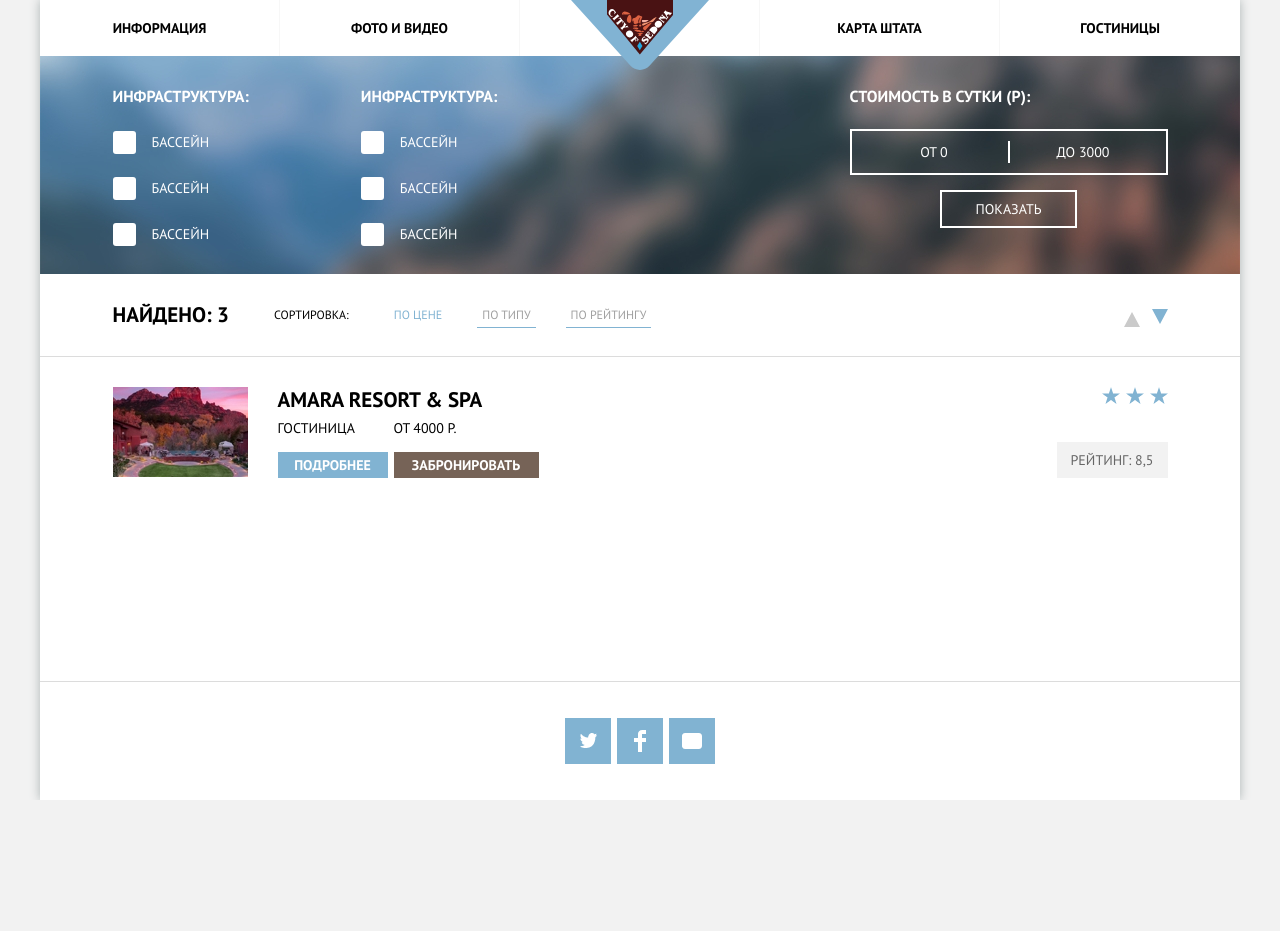
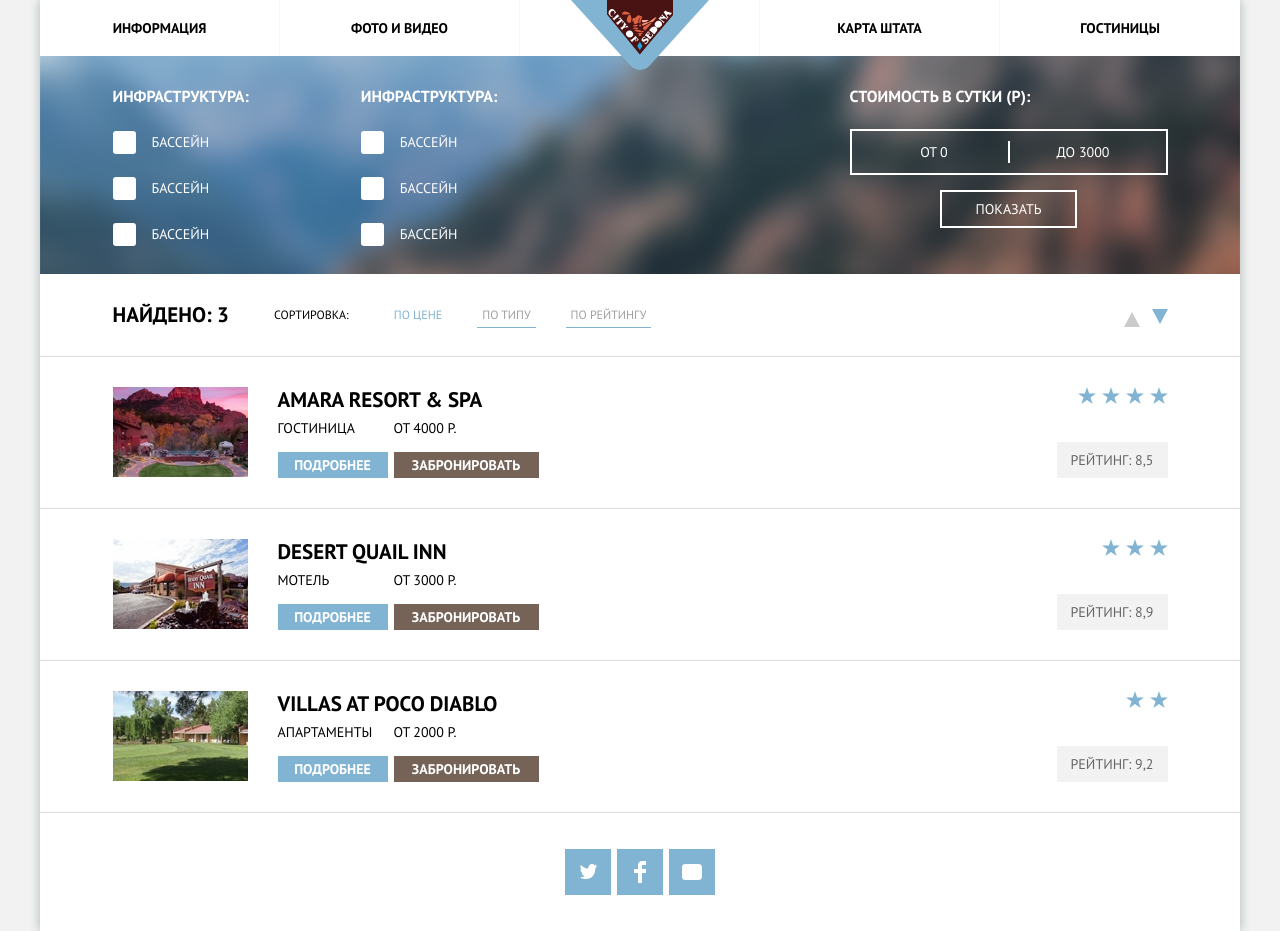
Before and after one commit to shock-dev/sedona, a Vue app: page /hotels in a window 1280 px wide. Before the commit the page ends 800 px from the top, so only its background shows below. Built offline with nearby package versions, Linux system fonts and the light colour scheme.

Commit message:
transferring data to a component from store

```diff
--- a/src/components/appHotels.vue
+++ b/src/components/appHotels.vue
@@ -1,16 +1,31 @@
 <template>
   <div class="hotels">
-    <app-hotels-card/>
+    <app-hotels-card
+      v-for="(item, index) in hotels"
+      :key="index"
+      :title="item.title"
+      :price="item.price"
+      :stars="item.stars"
+      :type="item.type"
+      :rating="item.rating"
+      :imageUrl="item.imageUrl"
+    />
   </div>
 </template>
 
 <script>
 import AppHotelsCard from "@/components/appHotelsCard";
+import { mapGetters } from 'vuex'
 
 export default {
   name: "appHotels",
   components: {
     AppHotelsCard
+  },
+  computed: {
+    ...mapGetters('hotels', {
+      hotels: 'items'
+    })
   }
 }
 </script>
--- a/src/components/appHotelsCard.vue
+++ b/src/components/appHotelsCard.vue
@@ -4,13 +4,13 @@
       <div class="card__inner">
         <div class="card__general">
           <div class="card__img">
-            <img src="../assets/img/hotel-1.jpg" alt="">
+            <img :src="imageUrl" alt="">
           </div>
           <div class="card__info">
-            <router-link class="card__info-head card__title" to="#">Amara Resort & Spa</router-link>
+            <router-link class="card__info-head card__title" to="#">{{ title }}</router-link>
             <div class="card__info-body">
-              <div class="card__col-first">Гостиница</div>
-              <div class="card__col-second">От 4000 Р.</div>
+              <div class="card__col-first">{{ type.ru }}</div>
+              <div class="card__col-second">От {{ price }} Р.</div>
             </div>
             <div class="card__info-footer card__buttons">
               <button class="card__col-first btn-reset card__btn blue">Подробнее</button>
@@ -20,12 +20,10 @@
         </div>
         <div class="card__rate">
           <ul class="card__rate-list">
-            <li class="card__rate-list__item"></li>
-            <li class="card__rate-list__item"></li>
-            <li class="card__rate-list__item"></li>
+            <li class="card__rate-list__item" v-for="n in stars" :key="n"></li>
           </ul>
 
-          <div class="card__rate-num">Рейтинг: 8,5</div>
+          <div class="card__rate-num">Рейтинг: {{ rating }}</div>
         </div>
       </div>
     </div>
@@ -34,6 +32,17 @@
 
 <script>
 export default {
-  name: "appHotelsCard"
+  name: "appHotelsCard",
+  props: {
+    title: String,
+    price: Number,
+    stars: Number,
+    type: {
+      type: Object,
+      default: () => {}
+    },
+    rating: String,
+    imageUrl: String
+  }
 }
 </script>
--- a/src/components/appSort.vue
+++ b/src/components/appSort.vue
@@ -3,7 +3,7 @@
     <div class="hotels-container">
       <div class="sort__inner">
         <div class="sort__left">
-          <div class="sort__found">Найдено: 3</div>
+          <div class="sort__found">Найдено: {{ count }}</div>
           <div class="sort__name">Сортировка:</div>
           <ul class="sort__list">
             <li class="sort__list-item active"><a class="sort__list-link" href="#">По цене</a></li>
@@ -21,7 +21,12 @@
 </template>
 
 <script>
+import { mapGetters } from 'vuex'
+
 export default {
-  name: "appSort"
+  name: "appSort",
+  computed: {
+    ...mapGetters('hotels', ['count'])
+  }
 }
 </script>
```
